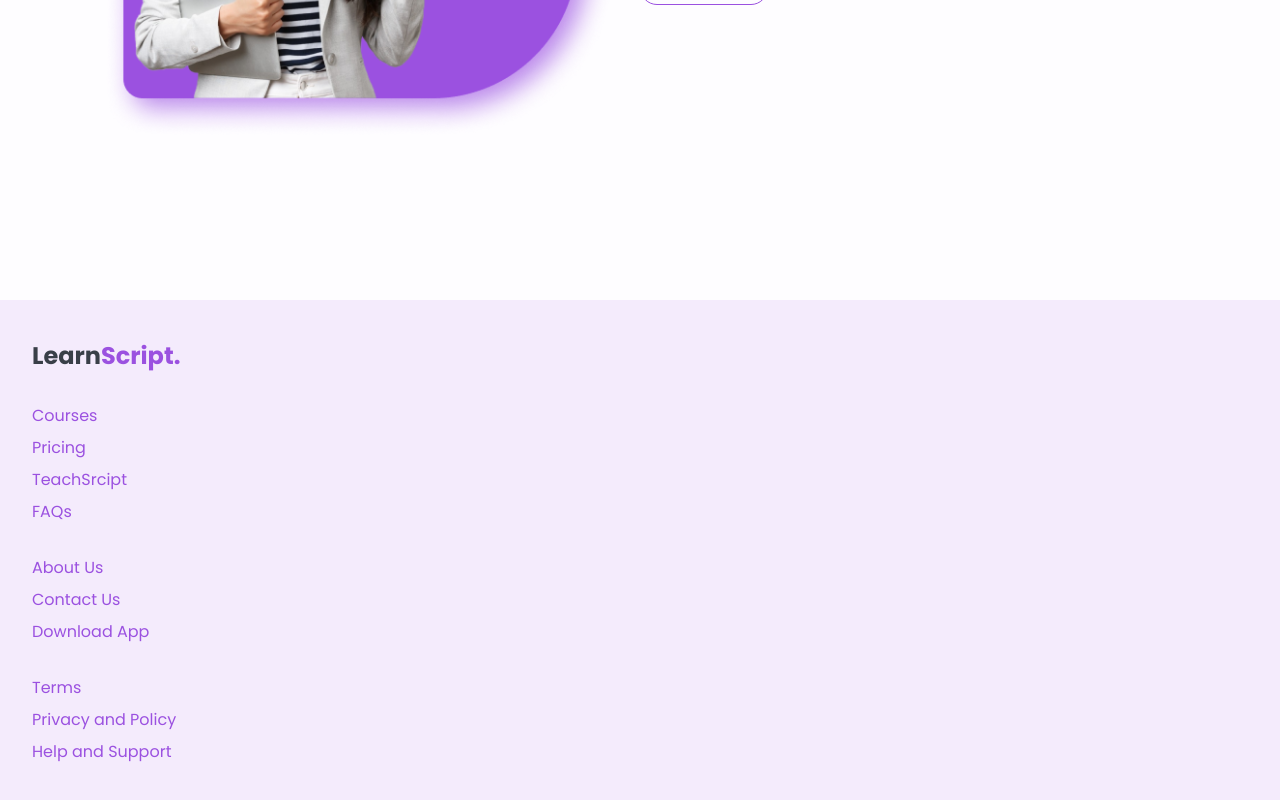
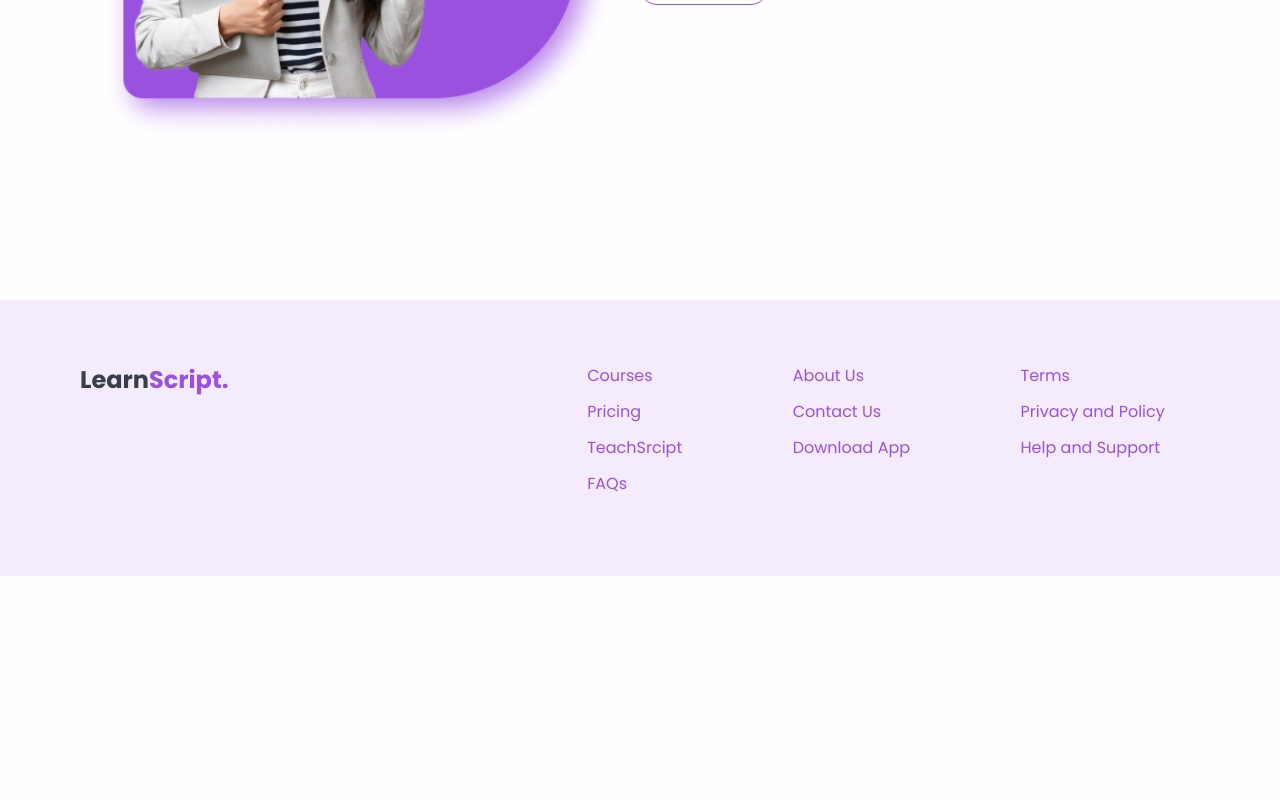
Before and after one commit to biancavictorino/learn-script, a React (Vite) app: page / in a window 1280 px wide. Shown: the part 4776-5576 px from the top of the page. After the commit the page ends 5352 px from the top, so only its background shows below. Built offline with nearby package versions, Linux system fonts and the light colour scheme.

Commit message:
modified footer

```diff
--- a/src/Components/Footer.jsx
+++ b/src/Components/Footer.jsx
@@ -2,25 +2,25 @@ import React from 'react'
 
 const Footer = () => {
   return (
-    <div className='px-8 flex flex-col gap-8 py-10 bg-primary-color bg-opacity-10'>
-        <div>
+    <div className='px-8 flex flex-col gap-10 py-10 bg-primary-color bg-opacity-10 h-screen justify-center md:px-20 md:py-16 md:pb-20 md:flex-row md:h-auto'>
+        <div className='md:w-2/5'>
             <h1 className='text-2xl font-bold'>Learn<span className='text-primary-color'>Script.</span></h1>
         </div>
-        <div className='flex flex-col gap-8 text-primary-color'>
-            <div className='flex flex-col gap-2 w-auto'>
+        <div className='flex flex-col gap-10 text-primary-color md:flex-row md:w-3/5 md:justify-around'>
+            <div className='flex flex-col gap-3'>
                 <a href="" className='w-fit' >Courses</a>
                 <a href="" className='w-fit'>Pricing</a>
                 <a href="" className='w-fit'>TeachSrcipt</a>
                 <a href="" className='w-fit'>FAQs</a>
             </div>
 
-            <div className='flex flex-col gap-2'>
+            <div className='flex flex-col gap-3'>
                 <a href="" className='w-fit'>About Us</a>
                 <a href="" className='w-fit'>Contact Us</a>
                 <a href="" className='w-fit'>Download App</a>
             </div>
 
-            <div className='flex flex-col gap-2'>
+            <div className='flex flex-col gap-3'>
                 <a href="" className='w-fit'>Terms</a>
                 <a href="" className='w-fit'>Privacy and Policy</a>
                 <a href="" className='w-fit'>Help and Support</a>
```
